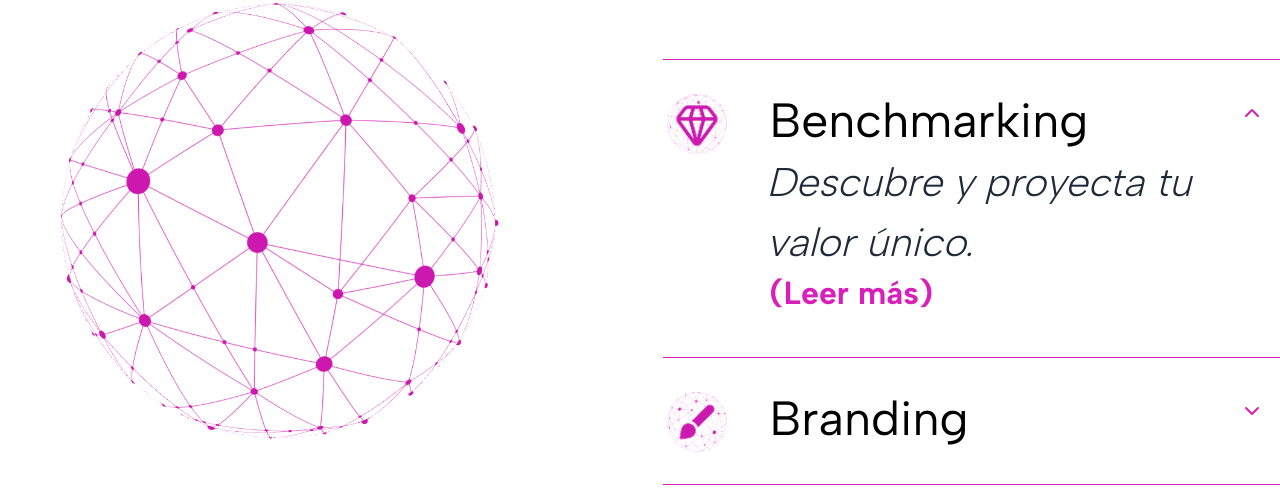
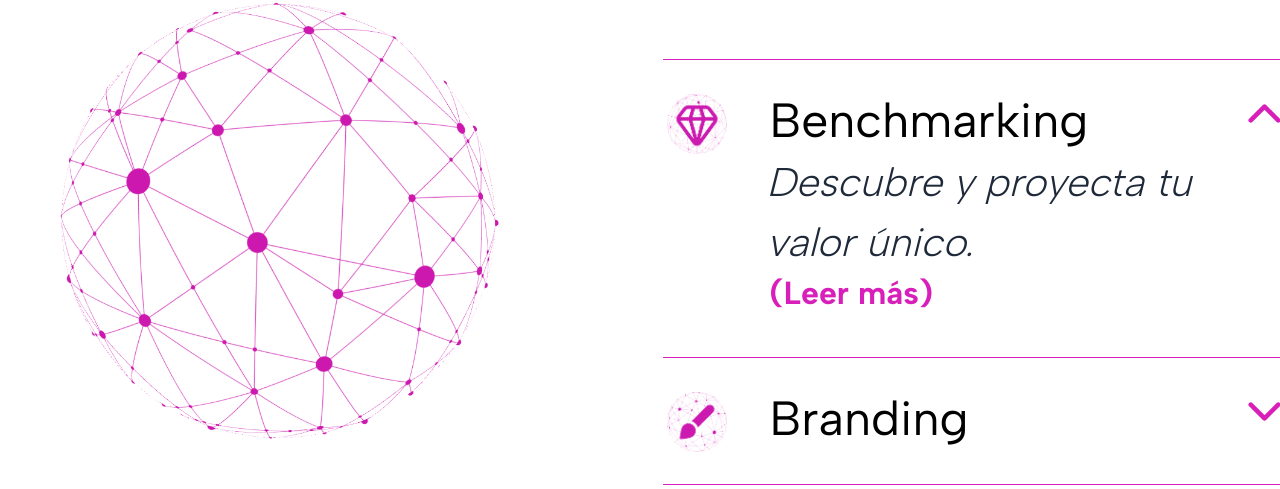
Before and after one commit to AdelantoRom/repoPrueba, a Next.js app in the folder repo-prueba/: page / in a window 1280 px wide. Both pictures are taken after a click on the button "Benchmarking". Shown: the part 1415-1904 px from the top of the page. Built offline with nearby package versions, Linux system fonts and the light colour scheme.

Commit message:
cambios en acordeón de servicios

```diff
--- a/repo-prueba/src/components/Home/Enfoque/Enfoque.tsx
+++ b/repo-prueba/src/components/Home/Enfoque/Enfoque.tsx
@@ -3,7 +3,7 @@ import Image from 'next/image'
 
 function Enfoque() {
     return (
-        <div className='text-black mt-[250px]'>
+        <div className='text-black mt-[250px] mb-[265px]'>
             <div className="w-full flex justify-center ml-2 mb-[89px]">
                 <h3 className="text-[120px] w-[1410px] leading-none font-light text-center">Un enfoque especializado <span className="text-[#D81FB9] font-normal">con 3 objetivos clave:</span>
                 </h3>
--- a/repo-prueba/src/components/Home/Servicios/ServicioItem.tsx
+++ b/repo-prueba/src/components/Home/Servicios/ServicioItem.tsx
@@ -31,9 +31,9 @@ export default function ServicioItem({ icon, title, description, link }: Props)
                     <span className="text-5xl font-normal ml-[31px] -mt-2">{title}</span>
                 </div>
                 {open ? (
-                    <ChevronUp className="text-[#D81FB9]" />
+                    <ChevronUp className="text-[#D81FB9] w-[55px] h-[55px] -mr-7" />
                 ) : (
-                    <ChevronDown className="text-[#D81FB9]" />
+                    <ChevronDown className="text-[#D81FB9] w-[55px] h-[55px] -mr-7" />
                 )}
             </button>
 
```
